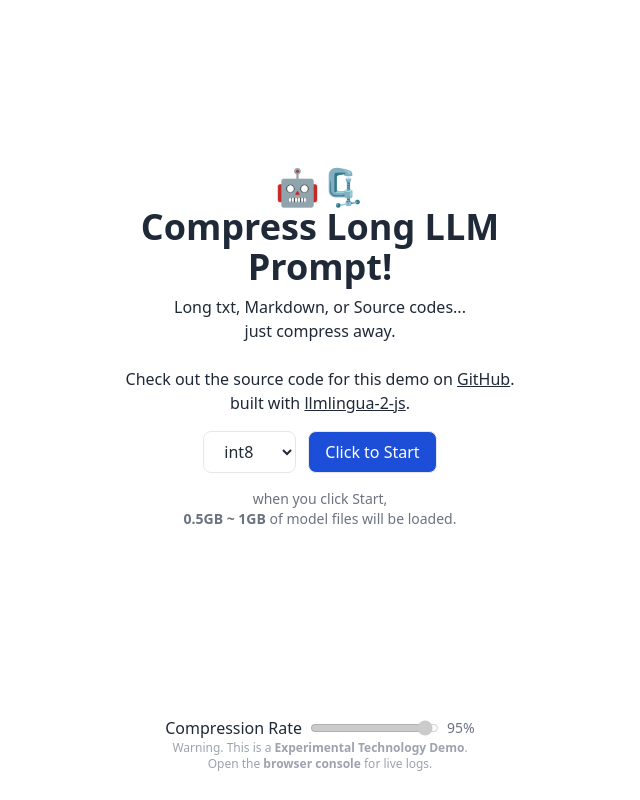
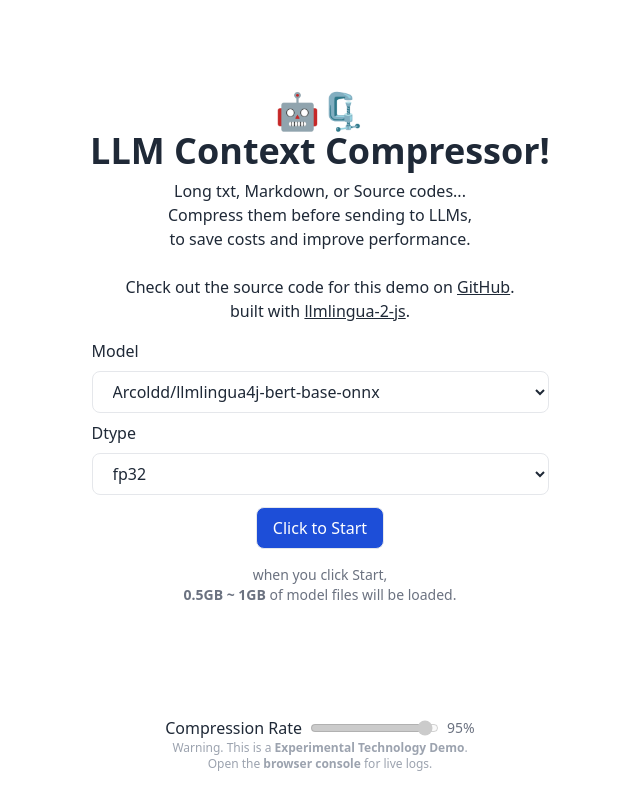
Before and after one commit to atjsh/llmlingua-2-js, a React (Vite) app in the folder examples/react-vite-webgpu/: page / in a window 1280 px wide. Shown: the whole page, without its empty margins (320-960 px from the left). Built offline with nearby package versions, Linux system fonts and the light colour scheme.

Commit message:
feat: update demo
Signed-off-by: 전성훈 / SUNG HOON CHON <letaem77@gmail.com>

```diff
--- a/examples/react-vite-webgpu/package.json
+++ b/examples/react-vite-webgpu/package.json
@@ -10,7 +10,7 @@
     "preview": "vite preview"
   },
   "dependencies": {
-    "@atjsh/llmlingua-2": "^1.1.8",
+    "@atjsh/llmlingua-2": "^1.2.0",
     "@huggingface/transformers": "3.5.1",
     "@tensorflow/tfjs": "^4.22.0",
     "js-tiktoken": "^1.0.20",
--- a/examples/react-vite-webgpu/src/App.jsx
+++ b/examples/react-vite-webgpu/src/App.jsx
@@ -9,7 +9,18 @@ import RetryIcon from "./components/icons/RetryIcon";
 
 const STICKY_SCROLL_THRESHOLD = 120;
 
-const availableDtypes = ["int8", "q8", "uint8", "q4", "bnb4"];
+const AVAILABLE_MODELS = {
+  bert: {
+    name: "Arcoldd/llmlingua4j-bert-base-onnx",
+    description: "Smaller model",
+    dtypes: ["fp32"],
+  },
+  roberta: {
+    name: "atjsh/llmlingua-2-js-xlm-roberta-large-meetingbank",
+    description: "Larger model",
+    dtypes: ["int8", "q8", "uint8", "q4", "bnb4"],
+  },
+};
 
 function App() {
   // Create a reference to the worker object.
@@ -25,13 +36,14 @@ function App() {
   const [loadingMessage, setLoadingMessage] = useState("");
   const [progressItems, setProgressItems] = useState([]);
   const [isRunning, setIsRunning] = useState(false);
-  const [dtype, setDtype] = useState(availableDtypes[0]);
+  const [modelKey, setModelKey] = useState("bert");
+  const [dtype, setDtype] = useState(AVAILABLE_MODELS[modelKey].dtypes[0]);
 
   // Inputs and outputs
   const [input, setInput] = useState("");
   const [messages, setMessages] = useState([]);
   const [tps, setTps] = useState(null);
-  const [numTokens, setNumTokens] = useState(null);
+  const [numTokens] = useState(null);
   const [compressionRate, setCompressionRate] = useState(95);
 
   function onEnter(message) {
@@ -151,6 +163,7 @@ function App() {
 
         case "error":
           setError(e.data.data);
+          setLoadingMessage(e.data.data);
           break;
       }
     };
@@ -201,13 +214,15 @@ function App() {
         <div className="h-full overflow-auto scrollbar-thin flex justify-center items-center flex-col relative">
           <div className="flex flex-col items-center mb-1 max-w-[500px] text-center">
             <h1 className="text-4xl font-bold mb-1">
-              🤖🗜️ <br /> Compress Long LLM Prompt!
+              🤖🗜️ <br /> LLM Context Compressor!
             </h1>
           </div>
 
           <div className="flex flex-col items-center px-4">
             <p className="max-w-[514px] text-center">
-              Long txt, Markdown, or Source codes... <br /> just compress away.
+              Long txt, Markdown, or Source codes... <br />
+              Compress them before sending to LLMs, <br /> to save costs and
+              improve performance.
             </p>
             <br />
             <p className="max-w-[514px] mb-4 text-center">
@@ -242,18 +257,42 @@ function App() {
               </div>
             )}
 
-            <div className="flex flex-row gap-3 items-center mb-4">
+            <div className="flex flex-col gap-3 items-center mb-4">
+              <div className="flex flex-col gap-2">
+                <div className="flex flex-col gap-2">
+                  <label htmlFor="model">Model</label>
+                  <select
+                    className="border dark:bg-gray-700 px-4 py-2 rounded-lg bg-white dark:bg-gray-800 text-gray-800 dark:text-gray-200"
+                    value={modelKey}
+                    onChange={(e) => setModelKey(e.target.value)}
+                  >
+                    {Object.keys(AVAILABLE_MODELS).map((key) => (
+                      <optgroup
+                        label={AVAILABLE_MODELS[key].description}
+                        key={key}
+                      >
+                        <option key={key} value={key}>
+                          {AVAILABLE_MODELS[key].name}
+                        </option>
+                      </optgroup>
+                    ))}
+                  </select>
+                </div>
+                <div className="flex flex-col gap-2">
+                  <label htmlFor="dtype">Dtype</label>
                   <select
                     className="border dark:bg-gray-700 px-4 py-2 rounded-lg bg-white dark:bg-gray-800 text-gray-800 dark:text-gray-200"
                     value={dtype}
                     onChange={(e) => setDtype(e.target.value)}
                   >
-                {availableDtypes.map((dtype) => (
+                    {AVAILABLE_MODELS[modelKey].dtypes.map((dtype) => (
                       <option key={dtype} value={dtype}>
                         {dtype}
                       </option>
                     ))}
                   </select>
+                </div>
+              </div>
 
               <button
                 className="border px-4 py-2 rounded-lg bg-blue-700 text-white hover:bg-blue-900 disabled:bg-blue-100 disabled:cursor-not-allowed select-none"
@@ -262,6 +301,8 @@ function App() {
                     type: "load",
                     data: {
                       dtype,
+                      modelKind: modelKey,
+                      modelName: AVAILABLE_MODELS[modelKey].name,
                     },
                   });
                   setStatus("loading");
--- a/examples/react-vite-webgpu/src/prompt-compressor.worker.js
+++ b/examples/react-vite-webgpu/src/prompt-compressor.worker.js
@@ -1,17 +1,17 @@
 import { InterruptableStoppingCriteria } from "@huggingface/transformers";
-import { PromptCompressorLLMLingua2 } from '@atjsh/llmlingua-2';
+import { Tiktoken } from "js-tiktoken/lite";
+import o200k_base from "js-tiktoken/ranks/o200k_base";
 
+import { LLMLingua2 } from "@atjsh/llmlingua-2";
 
-const modelName = "atjsh/llmlingua-2-js-xlm-roberta-large-meetingbank";
+const oai_tokenizer = new Tiktoken(o200k_base);
 const stopping_criteria = new InterruptableStoppingCriteria();
 
 /**
- * @type {PromptCompressorLLMLingua2}
+ * @type {LLMLingua2.PromptCompressor}
  */
 let promptCompressor = null;
-
 let webGPUAvailable = false;
-
 
 async function check() {
     try {
@@ -22,11 +22,9 @@ async function check() {
 
                 return;
             }
-
         }
 
         webGPUAvailable = false;
-
     } catch (e) {
         self.postMessage({
             status: "error",
@@ -41,13 +39,40 @@ async function load(loadConfig) {
         data: "Loading model...",
     });
 
-    const dtype = loadConfig.dtype ?? "int8";
-
-    promptCompressor = new PromptCompressorLLMLingua2(modelName, { dtype, device: webGPUAvailable ? "webgpu" : "auto" });
+    const { dtype, modelName, modelKind } = loadConfig;
 
     try {
-        await promptCompressor.init();
-
+        if (modelKind === "bert") {
+            promptCompressor = (await LLMLingua2.WithBERTMultilingual(
+                modelName,
+                {
+                    device: webGPUAvailable ? "webgpu" : "auto",
+                    dtype: dtype,
+                },
+                oai_tokenizer,
+                {
+                    modelSpecificOptions: {
+                        subfolder: "",
+                    },
+                }
+            )).promptCompressor;
+        } else if (modelKind === "roberta") {
+            promptCompressor = (await LLMLingua2.WithXLMRoBERTa(
+                modelName,
+                {
+                    device: webGPUAvailable ? "webgpu" : "auto",
+                    dtype: dtype,
+                },
+                oai_tokenizer,
+                {
+                    modelSpecificOptions: {
+                        use_external_data_format: true,
+                    },
+                }
+            )).promptCompressor
+        } else {
+            throw new Error(`Unsupported model kind: ${modelKind}`);
+        }
     } catch (error) {
         console.error(error);
 
@@ -58,7 +83,10 @@ async function load(loadConfig) {
         return;
     }
 
-    self.postMessage({ status: "ready", device: webGPUAvailable ? "webgpu" : "auto" });
+    self.postMessage({
+        status: "ready",
+        device: webGPUAvailable ? "webgpu" : "auto",
+    });
 }
 
 async function generate(messages) {
@@ -66,14 +94,16 @@ async function generate(messages) {
 
     console.log({ messages });
 
-    const input = messages[messages.length - 1]
-    const compressionRate = (input.compressionRate / 100).toFixed(5)
+    const input = messages[messages.length - 1];
+    const compressionRate = (input.compressionRate / 100).toFixed(5);
     const inputText = input.content;
     const inputLength = inputText.length;
 
     const start = performance.now();
 
-    const result = await promptCompressor.compress_prompt(inputText, { rate: compressionRate })
+    const result = await promptCompressor.compress_prompt(inputText, {
+        rate: compressionRate,
+    });
 
     const end = performance.now();
     const time = end - start;
@@ -88,8 +118,8 @@ async function generate(messages) {
             inputLength: inputLength,
             compressedLength: compressedLength,
             time: time,
-        }
-    })
+        },
+    });
 
     // Send the output back to the main thread
     self.postMessage({
@@ -98,10 +128,9 @@ async function generate(messages) {
             result: result,
             inputLength: inputLength,
             compressedLength: compressedLength,
-        }
+        },
     });
 }
-
 
 // Listen for messages from the main thread
 self.addEventListener("message", async (e) => {
```
Also changed, not shown: 1 other file (tests, documents, lock files or other folders). Lines whose indentation alone changed are shown as unchanged.
